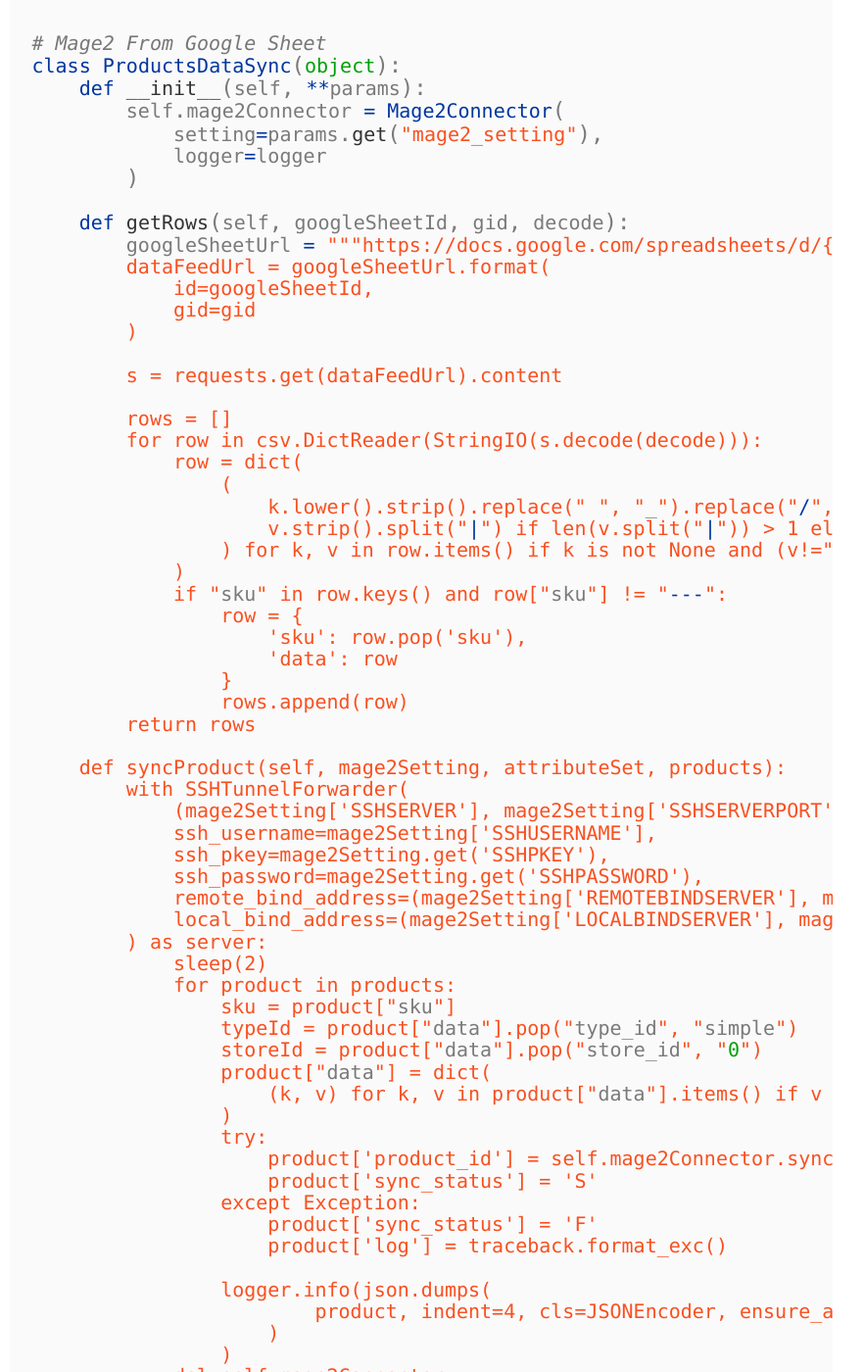
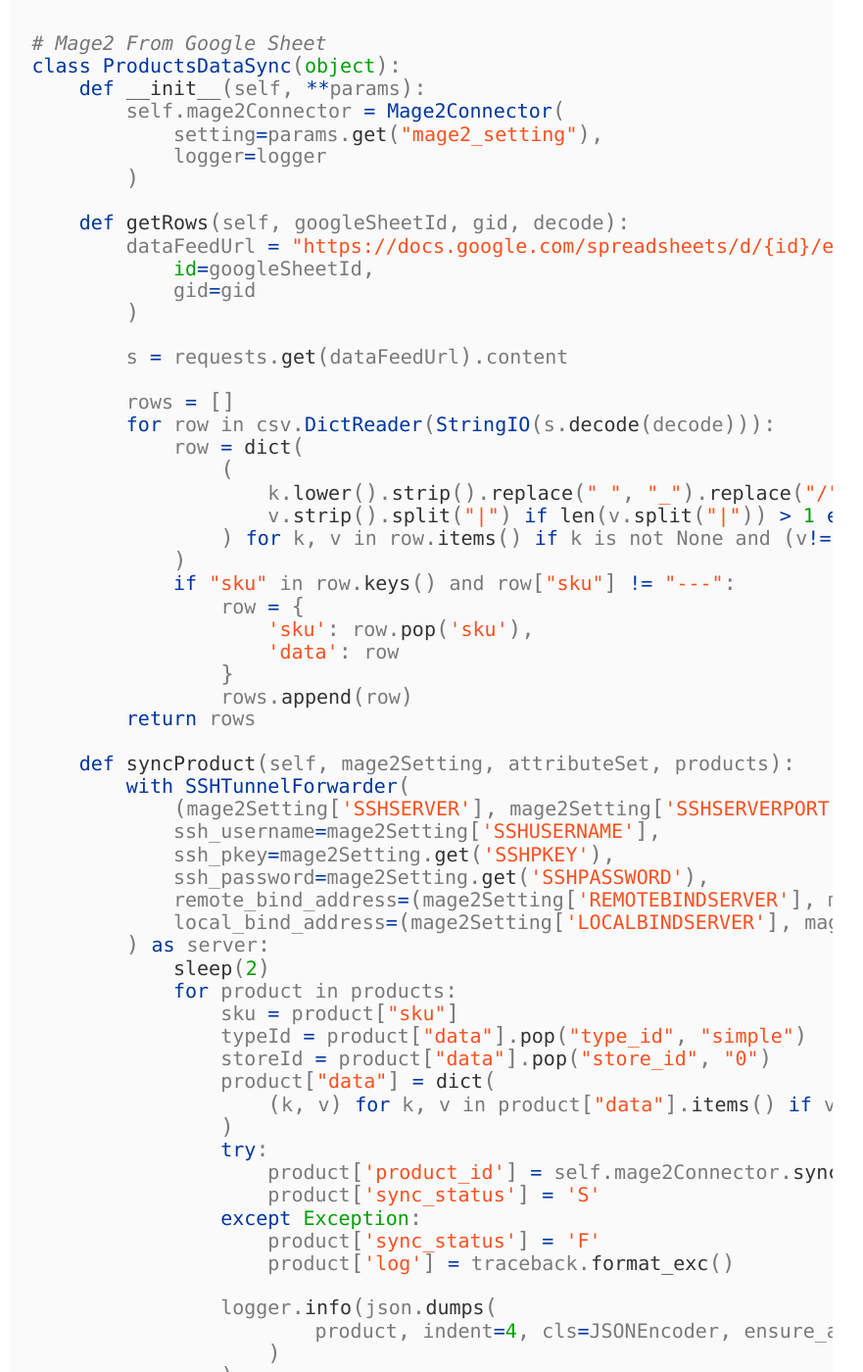
Before and after one commit to ideabosque/ideabosque.github.io, a Jekyll site: the page built from _posts/2019-12-08-Google-Sheets-as-PIM-for-Magento-2.md, in a window 1280 px wide and 1400 px high, scrolled down 2618 px. Shown: the whole window at 98% size, without its empty margins (210-1091 px from the left). Built offline with Jekyll 4.4.1, drawn with Linux system fonts in a browser that asks for light colours; comment, search, counter and statistics services are not loaded; some of the changed text lies outside the part shown.

Commit message:
Updated.

```diff
--- a/_posts/2019-12-08-Google-Sheets-as-PIM-for-Magento-2.md
+++ b/_posts/2019-12-08-Google-Sheets-as-PIM-for-Magento-2.md
@@ -103,8 +103,7 @@ class ProductsDataSync(object):
         )
 
     def getRows(self, googleSheetId, gid, decode):
-        googleSheetUrl = """https://docs.google.com/spreadsheets/d/{id}/export?format=csv&id={id}&gid={gid}""""
-        dataFeedUrl = googleSheetUrl.format(
+        dataFeedUrl = "https://docs.google.com/spreadsheets/d/{id}/edit#gid={gid}".format(
             id=googleSheetId,
             gid=gid
         )
```
